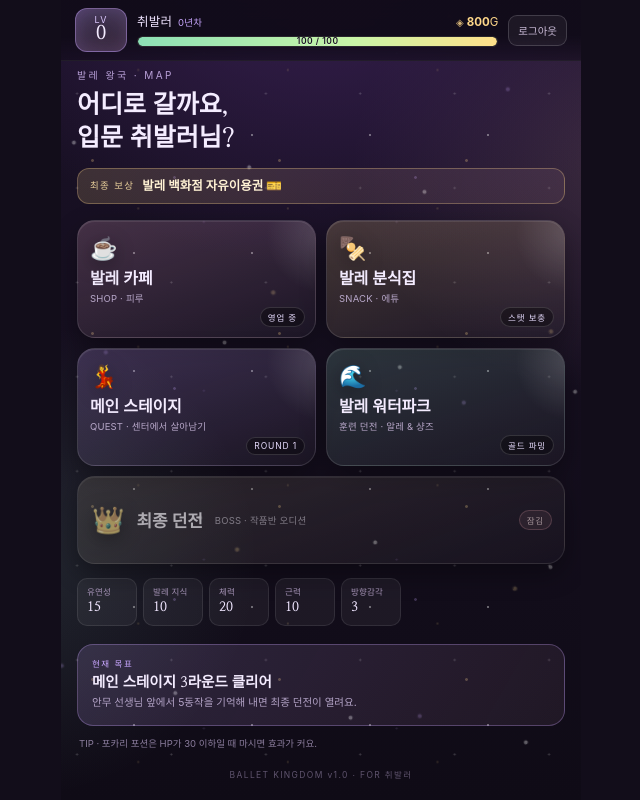
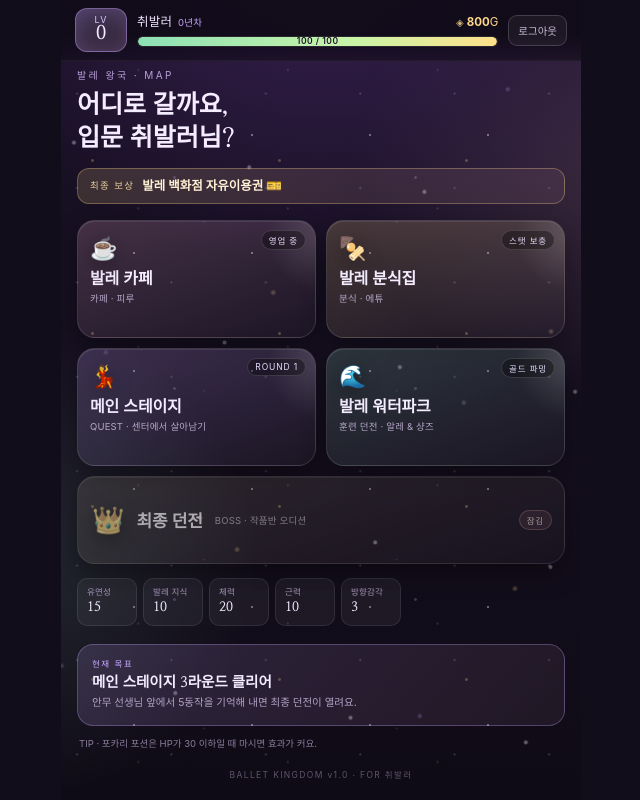
Before and after one commit to sheeny6-cmyk/magic-sugar-game, a plain HTML site: page kingdom/index.html in a window 1280 px wide. Both pictures are taken after a click on the button "게임 시작". Shown: the whole page, without its empty margins (319-959 px from the left). Drawn offline with Linux system fonts and the light colour scheme; a web font is replaced by a local one.

Commit message:
polish(kingdom): 구역 태그를 카드 상단으로, 라벨 줄바꿈 정리

```diff
--- a/kingdom/index.html
+++ b/kingdom/index.html
@@ -67,13 +67,13 @@
         <button class="area cafe" data-go="shop">
           <span class="area-ico">☕</span>
           <b>발레 카페</b>
-          <small>SHOP · 피루</small>
+          <small>카페 · 피루</small>
           <i class="area-tag" id="tagCafe">영업 중</i>
         </button>
         <button class="area snack" data-go="snack">
           <span class="area-ico">🍢</span>
           <b>발레 분식집</b>
-          <small>SNACK · 에튜</small>
+          <small>분식 · 에튜</small>
           <i class="area-tag" id="tagSnack">영업 중</i>
         </button>
         <button class="area stage" data-go="stage">
--- a/kingdom/style.css
+++ b/kingdom/style.css
@@ -253,11 +253,11 @@ em{font-style:normal}
 .area.boss small{max-width:58%}
 .area.boss .area-tag{right:12px;bottom:auto;top:50%;transform:translateY(-50%)}
 .area.locked{filter:grayscale(.55) brightness(.72)}
-.area b{font-family:var(--serif);font-size:16px;letter-spacing:-.01em}
-.area small{font-size:9.5px;color:#b7a7c8;letter-spacing:.02em}
+.area b{font-family:var(--serif);font-size:16px;letter-spacing:-.01em;max-width:100%;overflow:hidden;text-overflow:ellipsis;white-space:nowrap}
+.area small{font-size:9.5px;color:#b7a7c8;letter-spacing:.02em;white-space:nowrap;overflow:hidden;text-overflow:ellipsis;max-width:100%}
 .area-ico{font-size:22px;margin-bottom:2px;filter:drop-shadow(0 4px 10px rgba(0,0,0,.4))}
 .area-tag{
-  position:absolute;right:10px;bottom:10px;font-style:normal;font-size:8.5px;letter-spacing:.1em;
+  position:absolute;right:9px;top:9px;font-style:normal;font-size:8.5px;letter-spacing:.1em;
   padding:3px 7px;border-radius:99px;background:rgba(0,0,0,.35);color:#e8ddff;
   border:1px solid rgba(255,255,255,.14);
 }
```
